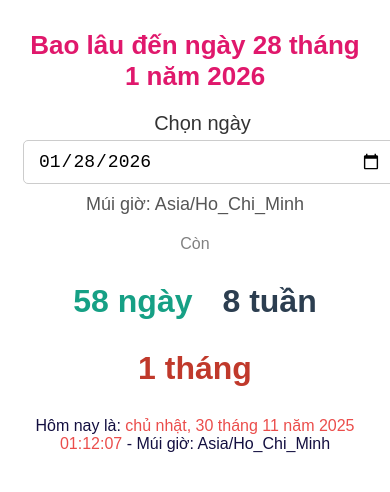
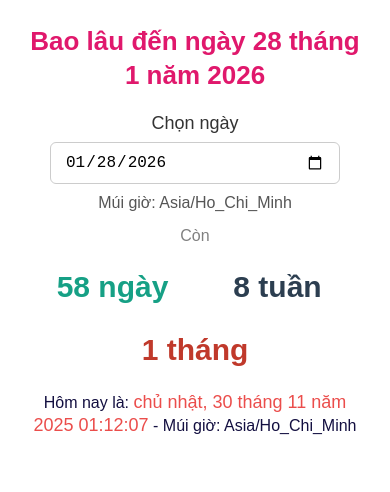
Before and after one commit to tuanpc1902/dem-ngay-ra-quan, a plain HTML site: page index.html in a window 390 px wide. Drawn offline with Linux system fonts and the light colour scheme; a web font is replaced by a local one.

Commit message:
refactor: improve CSS layout and responsiveness for better user experience

```diff
--- a/styles.css
+++ b/styles.css
@@ -7,148 +7,162 @@
 
 body {
   text-align: center;
-  margin-top: 50px;
-  padding: 0 15px;
-  font-family: 'Inter', sans-serif;
+  margin-top: 40px;
+  padding: 0 10px;
+  font-family: "Inter", sans-serif;
   font-optical-sizing: auto;
 }
 
-/* Tiêu đề */
+/* -------------------- */
+/* TIÊU ĐỀ */
+/* -------------------- */
 .title {
-  font-size: 36px;
+  font-size: 30px;
   font-weight: 600;
   color: rgb(224, 24, 108);
+  padding: 0 10px;
+  word-wrap: break-word;
+  line-height: 1.3;
 }
 
-/* Chọn ngày */
+/* -------------------- */
+/* DATE PICKER */
+/* -------------------- */
 .datepicker {
   margin-top: 20px;
-  justify-content: center;
-  align-items: center;
   display: flex;
   flex-wrap: wrap;
+  justify-content: center;
+  gap: 8px;
 }
 
 .selectDateLabel {
-  margin-right: 15px;
-  color: #333333;
-  font-size: 20px;
+  color: #333;
+  font-size: 18px;
+  min-width: 100%;
 }
 
 #ngayRaQuanDatePicker {
-  font-size: 20px;
+  font-size: 18px;
   padding: 10px 14px;
-  border-radius: 5px;
+  border-radius: 6px;
   border: 1px solid #ccc;
-  min-width: 220px;
+  width: 260px;
+  max-width: 100%;
 }
 
-/* Múi giờ */
+/* -------------------- */
+/* TIME ZONE */
+/* -------------------- */
 .timeZone {
-  font-size: 18px;
+  font-size: 16px;
   margin-top: 10px;
-  color: #555555;
+  color: #555;
 }
 
-/* “Còn” */
+/* -------------------- */
+/* “CÒN” TEXT */
+/* -------------------- */
 .subTitle {
   font-size: 1rem;
-  margin-top: 20px;
+  margin-top: 15px;
   display: block;
   color: gray;
 }
 
-/* Kết quả */
+/* -------------------- */
+/* KẾT QUẢ */
+/* -------------------- */
 .result {
+  margin-top: 10px;
   display: flex;
   justify-content: center;
-  margin-top: 10px;
-  gap: 25px;
+  gap: 15px;
   flex-wrap: wrap;
+  padding: 0 10px;
 }
 
 .result > div {
-  margin: 0 10px;
+  width: 100%;
+  max-width: 150px;
 }
 
-/* Số bộ đếm */
 #days-count,
 #weeks-count,
 #months-count {
-  font-size: 48px;
+  font-size: 35px;
   font-weight: bold;
-  display: block;
-  margin-top: 20px;
+  margin-top: 15px;
+  line-height: 1.1;
 }
 
 #days-count { color: #16a085; }
 #weeks-count { color: #2c3e50; }
 #months-count { color: #c0392b; }
 
-/* Hôm nay */
+/* -------------------- */
+/* TODAY + CLOCK */
+/* -------------------- */
 .today {
-  margin-top: 30px;
-  font-size: 18px;
+  margin-top: 25px;
+  font-size: 16px;
   color: #130f40;
+  padding: 0 10px;
+  line-height: 1.3;
 }
 
-/* Giây */
 .clock {
   margin-top: 10px;
   color: #eb4d4b;
+  font-size: 18px;
 }
 
-/* ----------------------------------------- */
-/* RESPONSIVE */
-/* ----------------------------------------- */
+/* -------------------------------------------------- */
+/* RESPONSIVE CHUẨN CHỈNH */
+/* -------------------------------------------------- */
 
 /* Tablet */
-@media (max-width: 768px) {
+@media (min-width: 481px) and (max-width: 768px) {
+  .title { font-size: 34px; }
+
+  #days-count,
+  #weeks-count,
+  #months-count {
+    font-size: 42px;
+  }
+
+  .result > div { max-width: 180px; }
+}
+
+/* Mobile landscape hoặc màn 360px */
+@media (max-width: 480px) {
+  body { margin-top: 25px; }
+
+  .title { font-size: 26px; }
+
+  #ngayRaQuanDatePicker { font-size: 16px; }
+
+  #days-count,
+  #weeks-count,
+  #months-count {
+    font-size: 30px;
+  }
+}
+
+/* Màn nhỏ 320px (iPhone SE, Android đời cũ) */
+@media (max-width: 350px) {
   .title {
-    font-size: 30px;
+    font-size: 22px;
+  }
+
+  #ngayRaQuanDatePicker {
+    width: 100%;
+    font-size: 15px;
   }
 
   #days-count,
   #weeks-count,
   #months-count {
-    font-size: 38px;
-  }
-
-  .selectDateLabel {
-    margin-bottom: 5px;
-  }
-
-  .datepicker {
-    flex-direction: column;
+    font-size: 26px;
   }
 }
-
-/* Mobile nhỏ */
-@media (max-width: 480px) {
-  body {
-    margin-top: 30px;
-  }
-
-  .title {
-    font-size: 26px;
-  }
-
-  #ngayRaQuanDatePicker {
-    width: 100%;
-    font-size: 18px;
-  }
-
-  #days-count,
-  #weeks-count,
-  #months-count {
-    font-size: 32px;
-  }
-
-  .result {
-    gap: 10px;
-  }
-
-  .today {
-    font-size: 16px;
-  }
-}
```
